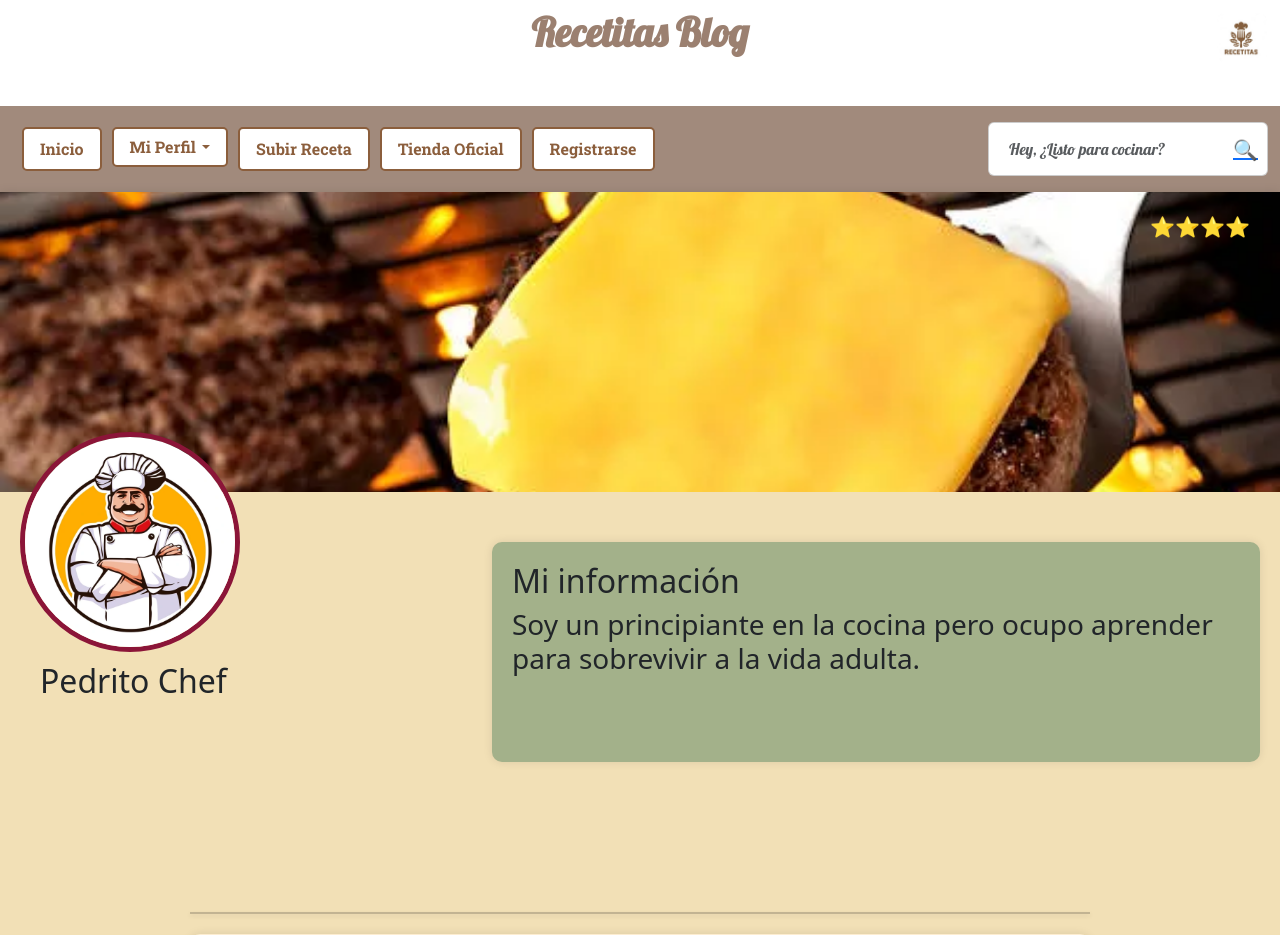
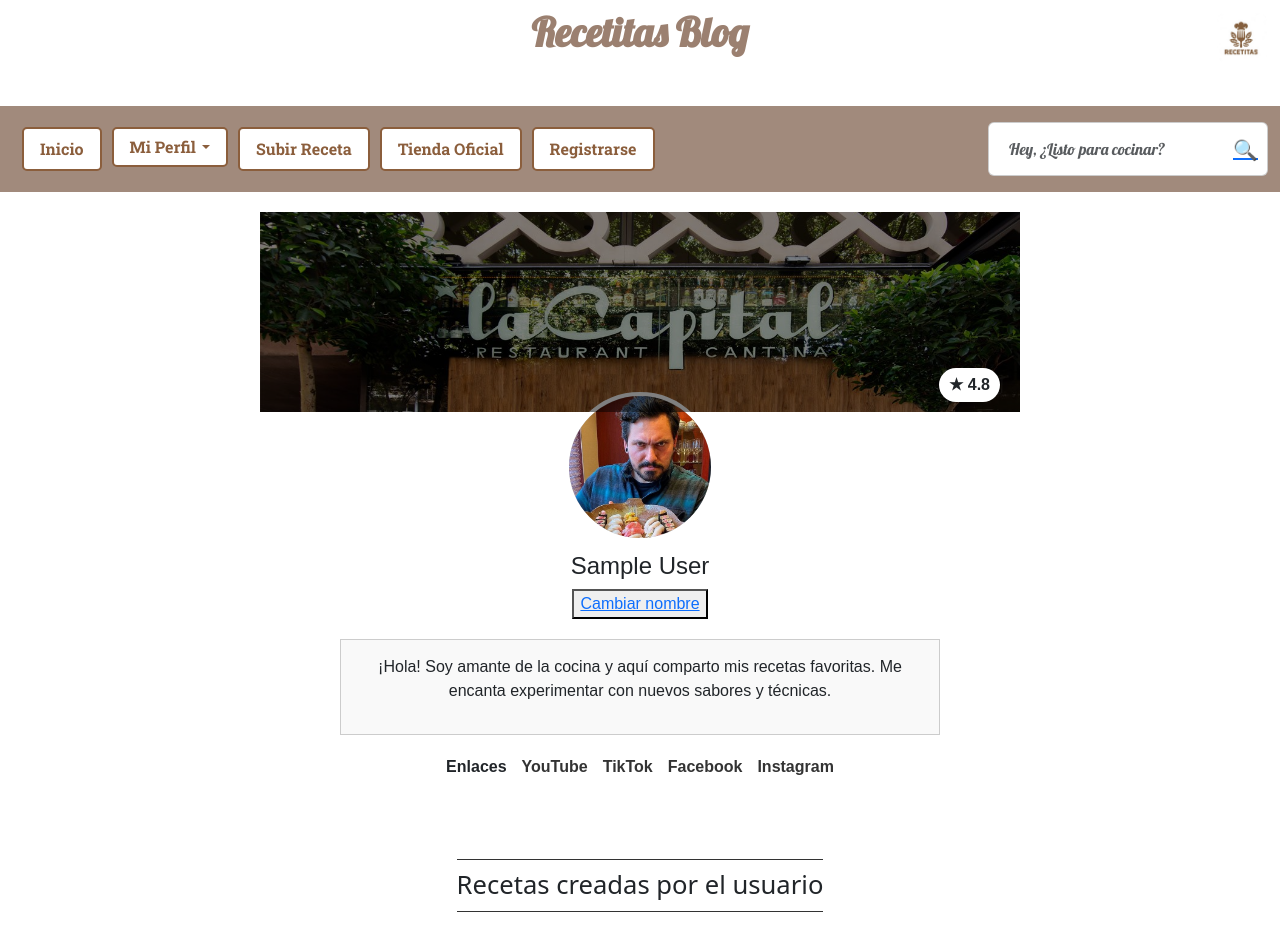
Before and after one commit to campoy02/AppWeb, a Flask app: page /perfil in a window 1280 px wide. Shown: the top 935 px of the page. Run offline with Flask 3, Linux system fonts and the light colour scheme; the visitor is signed in with stand-in values (Sample User, id 1); data comes from the database, SQL or seed files in the repository; some libraries are stand-ins or nearby versions.

Commit message:
Agregada opcion para cambiar nombre

```diff
--- a/app/src/app.py
+++ b/app/src/app.py
@@ -59,12 +59,19 @@ def historial():
 @app.route("/perfil")
 @login_required
 def perfil():
-    return render_template("public/perfil.html")
+    return render_template("public/perfil.html", usuario = current_user)
 
-
+#Recordatorio de borrar esta ruta proximamente#
 @app.route("/recetas")
 def recetas():
     return render_template("public/Recetas.html")
+################################################
+#Ruta para cargar una receta con una ID especifica
+@app.route("/recetas/<int:id>")
+def recetasid(id):
+    PaginaRec = ModelPagina.RecetaPorID(db,id)
+    print (PaginaRec)
+    return render_template("public/RecetasID.html", receta = PaginaRec)
 
 
 @app.route("/resultados")
@@ -96,7 +103,7 @@ def subir():
         preparacion = request.form['preparacion']
 
         if img and img.filename and img2 and img2.filename != '':
-            # Ensure the upload directory exists
+
             if not os.path.exists(app.config['UPLOAD_PATH']):
                 os.makedirs(app.config['UPLOAD_PATH'])
 
@@ -133,6 +140,17 @@ def subir():
 
     return render_template("public/Subir.html")
 
+#Ruta para la pagina de cambiar nombres
+@app.route("/perfil/cambiarnombre", methods=["GET", "POST"])
+def cambiarnombre():
+
+    if request.method == "POST":
+        nuevonombre = request.form["NuevoNom"]
+        ModelUsers.actualizarnombre(db,nuevonombre,current_user.id)
+
+        return redirect(url_for("cambiarnombre"))
+    else:
+        return render_template("public/CambiarNombre.html", usuario = current_user)
 
 @app.route("/tienda")
 def tienda():
--- a/app/src/models/entities/pagina.py
+++ b/app/src/models/entities/pagina.py
@@ -1,6 +1,5 @@
 class pagina():
     def __init__(self, idReceta, nombre, autor, cantidadpersonas, tiempo, dificultad, ingredientes, tips, preparacion, rutaimg, rutaimgapoyo, idUser, estrellas) -> None:
-        self.id = id
         self.idReceta = idReceta
         self.nombre = nombre
         self.autor = autor
--- a/app/src/static/css/styleperfil.css
+++ b/app/src/static/css/styleperfil.css
@@ -1,231 +1,167 @@
-
-body {
-
-    flex-direction: column;
-    justify-content: flex-start;
-    align-items: center;
-    min-height: 100vh;
-    margin: 0;
-
+.perfil-container {
+    max-width: 800px;
+    margin: 0 auto;
+    padding: 20px;
+    font-family: sans-serif;
+    text-align: center;
   }
 
-/* Contenedor principal */
-.profile-container {
-    flex-grow: 1; /* 🔹 Se expande para ocupar el espacio disponible */
-    width: 100%;
-    background: #F2E0B6;
-    padding-bottom: 40px;
-    box-shadow: 0px 0px 10px rgba(0, 0, 0, 0.1);
+  .portada {
+    background-color: #ddd;
+    background-size: cover;
+    background-position: center;
+    height: 200px;
     position: relative;
+    margin-bottom: 60px;
+    overflow: hidden;
   }
 
-/* Portada */
-.portada {
+  /* Capa oscura translúcida */
+  .portada .overlay {
+    position: absolute;
+    top: 0;
+    left: 0;
     width: 100%;
-    height: 300px;
+    height: 100%;
+    background: rgba(0, 0, 0, 0.5); /* Capa oscura con transparencia */
+    z-index: 1;
+  }
+
+  /* Elementos por encima de la capa oscura */
+  .calificacion {
+    position: absolute;
+    bottom: 10px;
+    right: 20px;
+    background: #fff;
+    padding: 5px 10px;
+    border-radius: 20px;
+    font-weight: bold;
+    z-index: 2;
+  }
+
+  .usuario {
+    position: relative;
+    margin-top: -80px;
+  }
+
+  .foto-usuario {
+    width: 150px;
+    height: 150px;
+    border-radius: 50%;
+    border: 4px solid #fff;
+    object-fit: cover;
     background-color: #ccc;
   }
 
-.portada img {
-    width: 100%;
-    height: 100%;
-    object-fit: cover;
+  .nombre-usuario {
+    margin-top: 10px;
+    font-size: 1.5rem;
   }
 
-/* Sección de perfil */
-.perfil {
-    display: flex;
-    flex-direction: row;
-    align-items: flex-start;
-    justify-content: space-between;
-    width: 100%;
-    padding: 0 20px;
+  .informacion {
+    margin: 20px auto;
+    padding: 15px;
+    max-width: 600px;
+    border: 1px solid #ccc;
+    background-color: #f9f9f9;
   }
 
-/* Foto de perfil */
-.foto-perfil {
-    width: 220px;
-    height: 220px;
-    border-radius: 50%;
-    overflow: hidden;
-    border: 5px solid #8B1538;
-    position: absolute;
-    top: 240px;
-    left: 20px;
-}
-
-.foto-perfil img {
-    width: 100%;
-    height: 100%;
-    object-fit: cover;
-}
-
-/* Nombre de usuario */
-.nombre-usuario {
-    position: absolute;
-    top: 470px;
-    left: 40px;
-    font-size: 24px;
-    font-weight: bold;
-    margin: 0;
-}
-
-/* Cuadro de información */
-.informacion {
-    background: #A3B18A;
-    padding: 20px;
-    border-radius: 10px;
-    box-shadow: 0px 0px 10px rgba(0, 0, 0, 0.1);
-    position: absolute;
-    top: 350px;
-    right: 20px;
-    width: 60%;
-    min-height: 220px;
-    text-align: left;
-    font-size: 18px;
-}
-
-/* Calificación */
-.calificacion {
-    position: absolute;
-    top: 20px;
-    right: 30px;
-    font-size: 20px;
-    font-weight: bold;
-}
-
-/* 🔹 Línea separadora */
-.separador {
-    width: 90%;
-    max-width: 900px;
-    margin: 50px auto 20px; /* 🔹 Reducí el margen superior */
-    border-top: 2px solid rgba(0, 0, 0, 0.2);
-    box-shadow: 0px 2px 5px rgba(0, 0, 0, 0.1);
-}
-
-/* Contenedor del perfil y galerías */
-.contenido-perfil {
-    display: flex;
-    flex-direction: column;
-    align-items: center;
-    width: 100%;
-    padding: 20px 0;
-    margin-top: 350px; /* 🔹 Espaciado reducido */
-}
-
-/* Estilos para la galería */
-.galeria {
-    width: 90%;
-    max-width: 900px;
-    background: #FDEDD1;
-    padding: 20px;
-    border-radius: 10px;
-    box-shadow: 0px 0px 10px rgba(0, 0, 0, 0.1);
-    text-align: center;
-    margin-bottom: 30px;
-}
-
-.galeria h2 {
-    font-size: 24px;
-    margin-bottom: 15px;
-    color: #8B1538;
-}
-
-/* Ajuste para las imágenes */
-.imagenes {
+  .redes {
     display: flex;
     justify-content: center;
     flex-wrap: wrap;
     gap: 15px;
+    margin-top: 20px;
   }
 
-.imagenes img {
-    width: 220px; /* 🔹 Aumenté el tamaño base */
-    height: 160px;
-    object-fit: cover;
-    border-radius: 10px;
-    border: 3px solid #A94361;
-    transition: transform 0.3s ease-in-out; /* 🔹 Efecto de transición */
+  .redes a {
+    text-decoration: none;
+    color: #333;
+    font-weight: bold;
+    transition: color 0.3s;
   }
 
-.imagenes img:hover {
-    transform: scale(1.1); /* 🔹 Se agranda un 10% al pasar el cursor */
-}
-/* Estilos para el botón de subir receta */
-.subir-receta {
-    display: flex;
-    justify-content: center;
-    margin: 20px 0;
+  .redes a:hover {
+    color: #ff6347;
   }
 
-.subir-receta button {
-    background: #8B1538;
-    color: white;
-    font-size: 18px;
-    padding: 10px 20px;
-    border: none;
-    border-radius: 8px;
-    cursor: pointer;
-    transition: 0.3s;
+  .seccion-recetas {
+    text-align: center;
+    margin: 60px auto;
+    max-width: 1000px;
   }
 
-.subir-receta button:hover {
-    background: #A94361;
+  .seccion-recetas {
+    text-align: center;
+    margin: 60px auto;
+    max-width: 1000px;
   }
 
-/* La cosa de arriba */
-
-.header {
-    width: 100%;
-    height: 100px;
+  .seccion-recetas h3 {
+    font-size: 1.6rem;
+    margin-bottom: 30px;
+    border-top: 1px solid #333;
+    border-bottom: 1px solid #333;
+    padding: 10px 0;
+    display: inline-block;
   }
 
-
-
-.nav-bar {
-    background-color: #a18a7c;
-    /* Color café */
-    /* margin-top: -194px; */
-    /* Mueve la barra más arriba */
+  .lista-recetas {
     display: flex;
-    justify-content: space-between;
-    align-items: center;
-    padding: 10px 20px;
-    font-family: 'Roboto Slab', serif;
+    flex-wrap: wrap;
+    justify-content: center;
+    gap: 25px;
+    margin-top: 20px;
   }
 
-.nav-links a {
-    color: black;
+  .receta {
+    position: relative;
+    width: 250px;
+    height: 170px;
+    overflow: hidden;
+    border-radius: 12px;
     text-decoration: none;
-    font-size: 1.2em;
-    font-weight: bold;
-    margin-right: 60px;
+    color: #fff;
+    transition: transform 0.2s ease-in-out;
   }
 
-.nav-links a:hover {
-    text-decoration: underline;
-}
-.search-box {
-    display: flex;
-    align-items: center;
-    background: rgba(255, 255, 255, 0.3);
-    padding: 5px 15px;
-    border-radius: 20px;
+  .receta:hover {
+    transform: scale(1.02);
   }
 
-.search-input {
-    border: none;
-    background: none;
-    font-family: 'Lobster', cursive;
-    font-size: 1em;
-    color: white;
-    outline: none;
+  .receta img {
+    width: 100%;
+    height: 100%;
+    object-fit: cover;
+    display: block;
   }
 
-.search-btn {
-    border: none;
-    background: none;
-    font-size: 1.2em;
-    cursor: pointer;
-    color: white;
+  /* Capa oscura inferior */
+  .overlay-inferior {
+    position: absolute;
+    bottom: 0;
+    width: 100%;
+    height: 50%;
+    background: rgba(0, 0, 0, 0.6); /* Capa oscura */
+    display: flex;
+    flex-direction: column;
+    align-items: center;
+    justify-content: center;
+    padding: 10px;
+    box-sizing: border-box;
   }
+
+  /* Título de la receta */
+  .titulo-receta {
+    font-weight: bold;
+    font-size: 1.1rem;
+    margin-bottom: 5px;
+    text-align: center;
+  }
+
+  /* Botón "Ver receta" */
+  .ver-receta {
+    text-decoration: underline;
+    font-weight: bold;
+    font-size: 0.9rem;
+  }
--- a/app/src/templates/public/Recetas.html
+++ b/app/src/templates/public/Recetas.html
@@ -187,6 +187,9 @@
         </div>
     </div>
 
+    <!-- Bootstrap JS -->
+    <script src="https://cdn.jsdelivr.net/npm/bootstrap@5.3.0/dist/js/bootstrap.bundle.min.js"></script>
+
 </body>
 <footer>
     <div class="pdpIzq">
--- a/app/src/templates/public/perfil.html
+++ b/app/src/templates/public/perfil.html
@@ -5,9 +5,9 @@
     <meta charset="UTF-8">
     <meta name="viewport" content="width=device-width, initial-scale=1.0">
     <title>Perfil de Usuario</title>
-    <link rel="stylesheet" href="../../static/CSS/styleperfil.css">
-    <link rel="stylesheet" href="../../static/CSS/PieDePagina.css">
-    <link rel="stylesheet" href="../../static/CSS/Encabezado.css">
+    <link rel="stylesheet" href="../../static/css/styleperfil.css">
+    <link rel="stylesheet" href="../../static/css/PieDePagina.css">
+    <link rel="stylesheet" href="../../static/css/Encabezado.css">
 
     <link href="https://fonts.googleapis.com/css2?family=Lobster&display=swap" rel="stylesheet">
 
@@ -22,18 +22,19 @@
 
 
 <body>
+
     <!-- Header -->
     <header class="header position-relative w-100 overflow-hidden">
         <div class="banner position-relative w-100 h-100">
             <!-- Título -->
-                <h1 class="title position-absolute top-0 start-50 translate-middle-x fs-1 fw-bold font-lobster text-center text-brown bg-white bg-opacity-30 p-2 rounded d-flex align-items-center gap-2">
+            <h1
+                class="title position-absolute top-0 start-50 translate-middle-x fs-1 fw-bold font-lobster text-center text-brown bg-white bg-opacity-30 p-2 rounded d-flex align-items-center gap-2">
                 Recetitas <span>Blog</span>
             </h1>
             <!-- Logo -->
             <img src="../../static/img/logo.png" alt="Logo Recetitas" class="logo position-absolute top-0 end-0 m-2">
         </div>
     </header>
-
     <!-- Barra de navegación -->
     <nav class="nav-bar navbar navbar-expand-lg navbar-light bg-brown py-3">
         <div class="container-fluid">
@@ -66,67 +67,71 @@
         </div>
     </nav>
 
-    <div class="profile-container">
-        <!-- Portada -->
-        <div class="portada">
-            <img src="../../static/img/burgers.png" alt="Imagen de portada">
-            <div class="calificacion">⭐⭐⭐⭐</div>
+    <!-- lo demas -->
+
+    <div class="perfil-container">
+        <div class="portada" style="background-image: url('../../static/IMG/fotoPortada.jpg');">
+            <div class="overlay"></div>
+          <span class="calificacion">★ 4.8</span>
         </div>
 
-        <!-- Sección de Foto de Perfil y Nombre -->
-        <div class="perfil">
-            <div class="foto-perfil">
-                <img src="../../static/img/chef.png" alt="Foto de perfil">
+        <div class="usuario">
+          <img src="../../static/IMG/fotoPerfil.jpg" alt="Foto de usuario" class="foto-usuario">
+          <h2 class="nombre-usuario">{{ usuario.fullname}}</h2>
+          <button> <a href= "{{url_for('cambiarnombre')}}"> Cambiar nombre </a> </button>
         </div>
-            <div class="nombre-usuario">
-                <h2>Pedrito Chef</h2>
+
+        <div class="informacion">
+          <p>
+            ¡Hola! Soy amante de la cocina y aquí comparto mis recetas favoritas.
+            Me encanta experimentar con nuevos sabores y técnicas.
+          </p>
+        </div>
+
+        <div class="redes">
+          <a>Enlaces</a>
+          <a href="#">YouTube</a>
+          <a href="#">TikTok</a>
+          <a href="#">Facebook</a>
+          <a href="#">Instagram</a>
         </div>
       </div>
 
-        <!-- Información del usuario -->
-        <div class="informacion">
-            <h2>Mi información</h2>
-            <h3>Soy un principiante en la cocina pero ocupo aprender para sobrevivir a la vida adulta.</h3>
+      <div class="seccion-recetas">
+        <h3>Recetas creadas por el usuario</h3>
+        <div class="lista-recetas">
+
+          <a href="{{ url_for('recetas') }}" class="receta">
+            <img src="../../static/IMG/filete.jpg" alt="Filete Asado">
+            <div class="overlay-inferior">
+              <span class="titulo-receta">Filete Asado</span>
+              <span class="ver-receta">Ver Receta</span>
             </div>
+          </a>
 
+          <a href="{{ url_for('recetas') }}" class="receta">
+            <img src="../../static/IMG/lasaña.jpg" alt="Lasaña Clásica">
+            <div class="overlay-inferior">
+              <span class="titulo-receta">Lasaña Clásica</span>
+              <span class="ver-receta">Ver Receta</span>
+            </div>
+          </a>
 
+          <a href="{{ url_for('recetas') }}" class="receta">
+            <img src="../../static/IMG/ramen.jpg" alt="Ramen Clásico">
+            <div class="overlay-inferior">
+              <span class="titulo-receta">Ramen Clásico</span>
+              <span class="ver-receta">Ver Receta</span>
+            </div>
+          </a>
 
-        <!-- Contenedor Principal -->
-        <div class="contenido-perfil">
-
-            <div class="separador"></div>
-            <!-- Sección de Actividad Reciente -->
-            <div class="galeria">
-                <h2>Actividad Reciente</h2>
-                <div class="imagenes">
-                    <img src="../../static/img/chilerelleno.jpeg" alt="Actividad 1">
-                    <img src="../../static/img/comidaespanola.jpg" alt="Actividad 2">
-                    <img src="../../static/img/pizza.png" alt="Actividad 3">
         </div>
       </div>
 
-            <!-- Sección de Mis Recetas Creadas -->
-            <div class="galeria">
-                <h2>Mis Recetas Creadas</h2>
-                <div class="imagenes">
-                    <img src="../../static/img/salmon.jpg" alt="Receta 1">
-                    <img src="../../static/img/espageto.jpg" alt="Receta 2">
-                    <img src="../../static/img/tacos.jpg" alt="Receta 3">
-                </div>
-            </div>
-
-            <!-- Botón para subir una receta -->
-            <div class="subir-receta">
-                <button>Subir una Receta</button>
-            </div>
-        </div>
-
-    </div>
+    <body>
 
     <!-- Bootstrap JS -->
     <script src="https://cdn.jsdelivr.net/npm/bootstrap@5.3.0/dist/js/bootstrap.bundle.min.js"></script>
-
-</body>
 
 <footer>
     <div class="pdpIzq">
@@ -139,13 +144,13 @@
         <p>Siguenos en redes sociales</p>
         <div class="pdpcontenedorimagenes">
             <div class="pdpImg">
-                <img src="../../static/img/facebook-new.png" alt="Facebook">
+                <img src="../../static/IMG/facebook-new.png" alt="Facebook">
             </div>
             <div class="pdpImg">
-                <img src="../../static/img/Twitter.png" alt="Twitter">
+                <img src="../../static/IMG/Twitter.png" alt="Twitter">
             </div>
             <div class="pdpImg">
-                <img src="../../static/img/Instagram.jpg" alt="Twitter">
+                <img src="../../static/IMG/Instagram.jpg" alt="Twitter">
             </div>
         </div>
     </div>
@@ -154,7 +159,7 @@
         <p>Encuentranos en:</p>
         <p>Rio Pantitlan 4632, Colonia Americas 25843, Méxicali, Baja California, México.</p>
         <p>Contacto: +52 686 323 7433</p>
-        <p><a class="HipertextoFooter" href="{{url_for('formulario')}}">Manda un mensaje a los desarrolladores</a></p>
+        <p><a class="HipertextoFooter" href="../../static/IMG/Formulario.html">Manda un mensaje a los desarrolladores</a></p>
     </div>
 </footer>
 
```
Also changed, not shown: app/src/models/ModelPaginas.py (+17 -5 lines), app/src/models/ModelUsers.py (+11 -0 lines), app/src/templates/public/CambiarNombre.html (added, +19 -0 lines), app/src/templates/public/RecetasID.html (added, +118 -0 lines), app/src/static/uploads/1493.jpeg (added), app/src/static/uploads/1493apoyo.jpg (added). Lines whose indentation alone changed are shown as unchanged.
